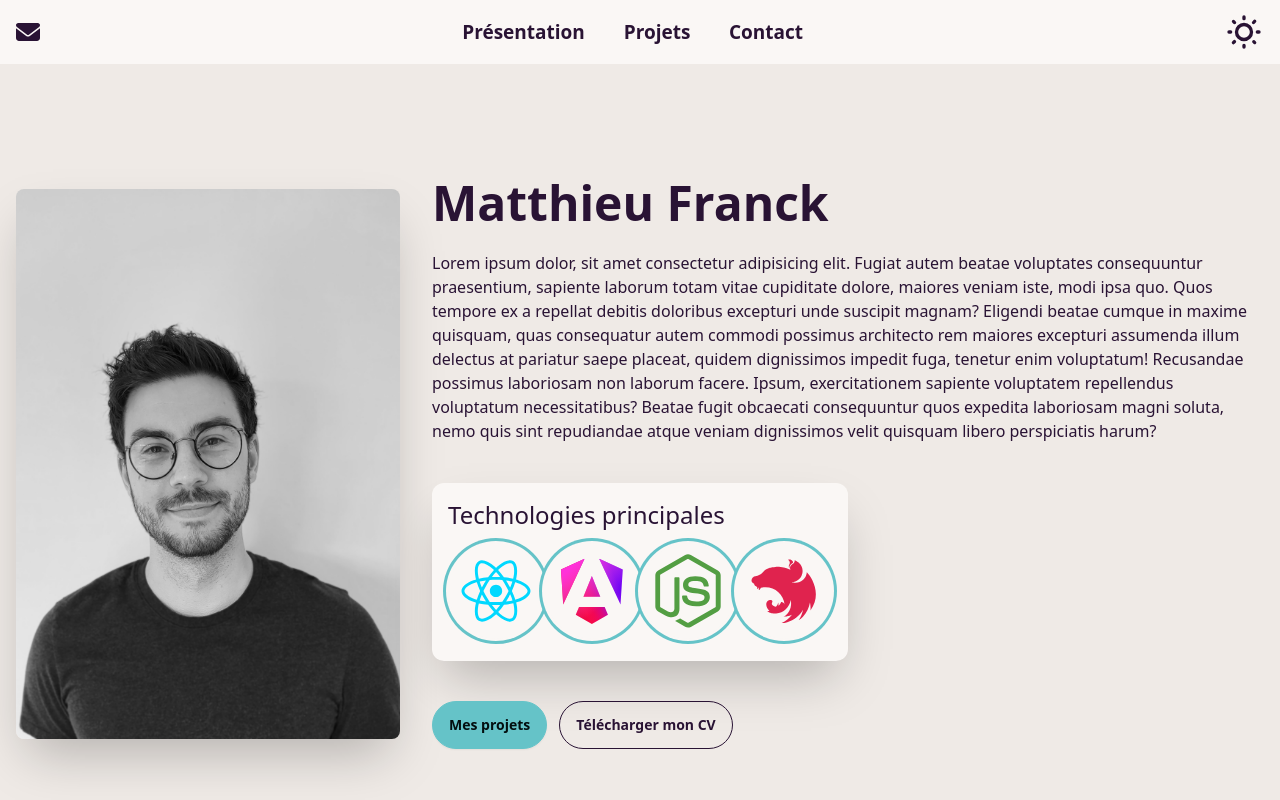
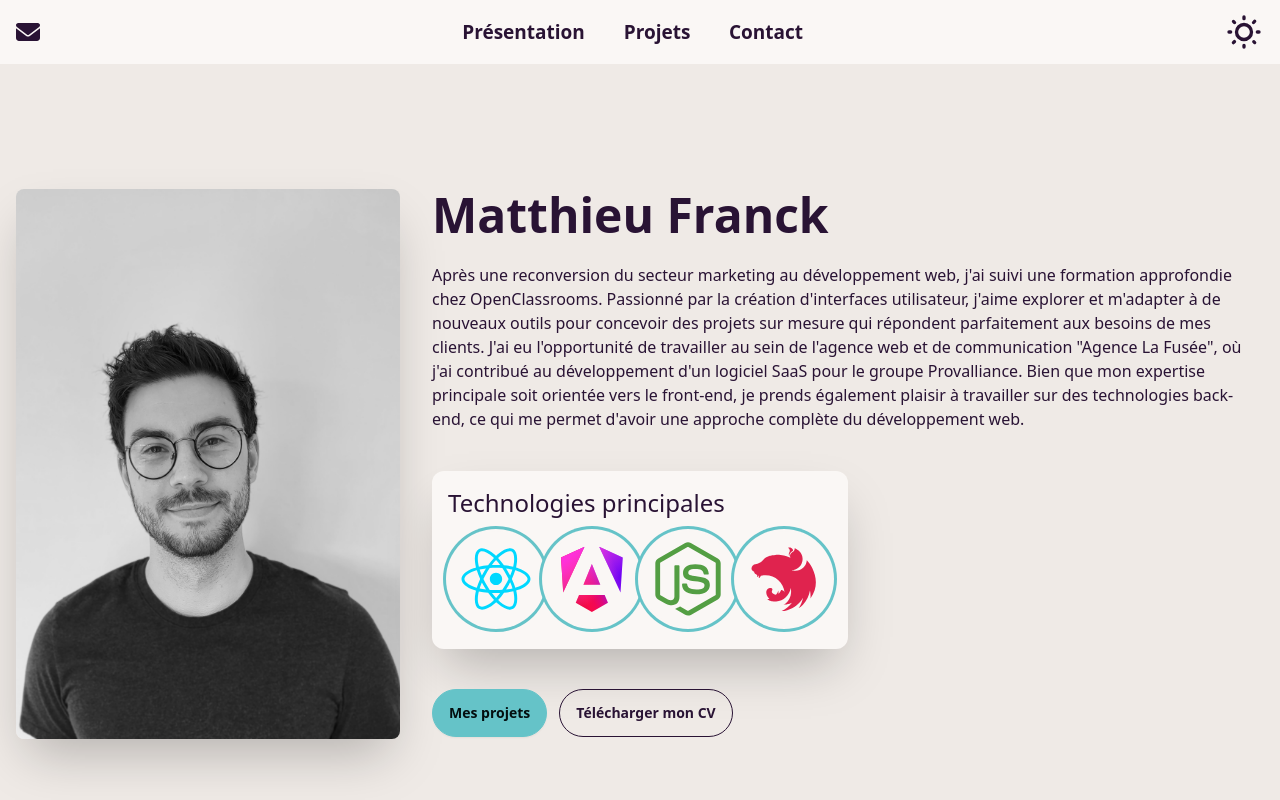
Before and after one commit to Matt-Fr/portfolio_v3, a React (Vite) app: page / in a window 1280 px wide. Shown: the top 800 px of the page. Built offline with nearby package versions, Linux system fonts and the light colour scheme.

Commit message:
added presentation text

```diff
--- a/src/sections/Presentation.tsx
+++ b/src/sections/Presentation.tsx
@@ -13,19 +13,17 @@ const Presentation = () => {
         <div>
           <h1 className="text-5xl font-bold">Matthieu Franck</h1>
           <p className="py-6">
-            Lorem ipsum dolor, sit amet consectetur adipisicing elit. Fugiat
-            autem beatae voluptates consequuntur praesentium, sapiente laborum
-            totam vitae cupiditate dolore, maiores veniam iste, modi ipsa quo.
-            Quos tempore ex a repellat debitis doloribus excepturi unde suscipit
-            magnam? Eligendi beatae cumque in maxime quisquam, quas consequatur
-            autem commodi possimus architecto rem maiores excepturi assumenda
-            illum delectus at pariatur saepe placeat, quidem dignissimos impedit
-            fuga, tenetur enim voluptatum! Recusandae possimus laboriosam non
-            laborum facere. Ipsum, exercitationem sapiente voluptatem
-            repellendus voluptatum necessitatibus? Beatae fugit obcaecati
-            consequuntur quos expedita laboriosam magni soluta, nemo quis sint
-            repudiandae atque veniam dignissimos velit quisquam libero
-            perspiciatis harum?
+            Après une reconversion du secteur marketing au développement web,
+            j'ai suivi une formation approfondie chez OpenClassrooms. Passionné
+            par la création d'interfaces utilisateur, j'aime explorer et
+            m'adapter à de nouveaux outils pour concevoir des projets sur mesure
+            qui répondent parfaitement aux besoins de mes clients. J'ai eu
+            l'opportunité de travailler au sein de l'agence web et de
+            communication "Agence La Fusée", où j'ai contribué au développement
+            d'un logiciel SaaS pour le groupe Provalliance. Bien que mon
+            expertise principale soit orientée vers le front-end, je prends
+            également plaisir à travailler sur des technologies back-end, ce qui
+            me permet d'avoir une approche complète du développement web.
           </p>
           <div className="flex flex-col bg-base-100 rounded-xl shadow-2xl max-w-max p-4 mb-10 mt-4">
             <h2 className="text-2xl semi-bold flex mb-3">
```
